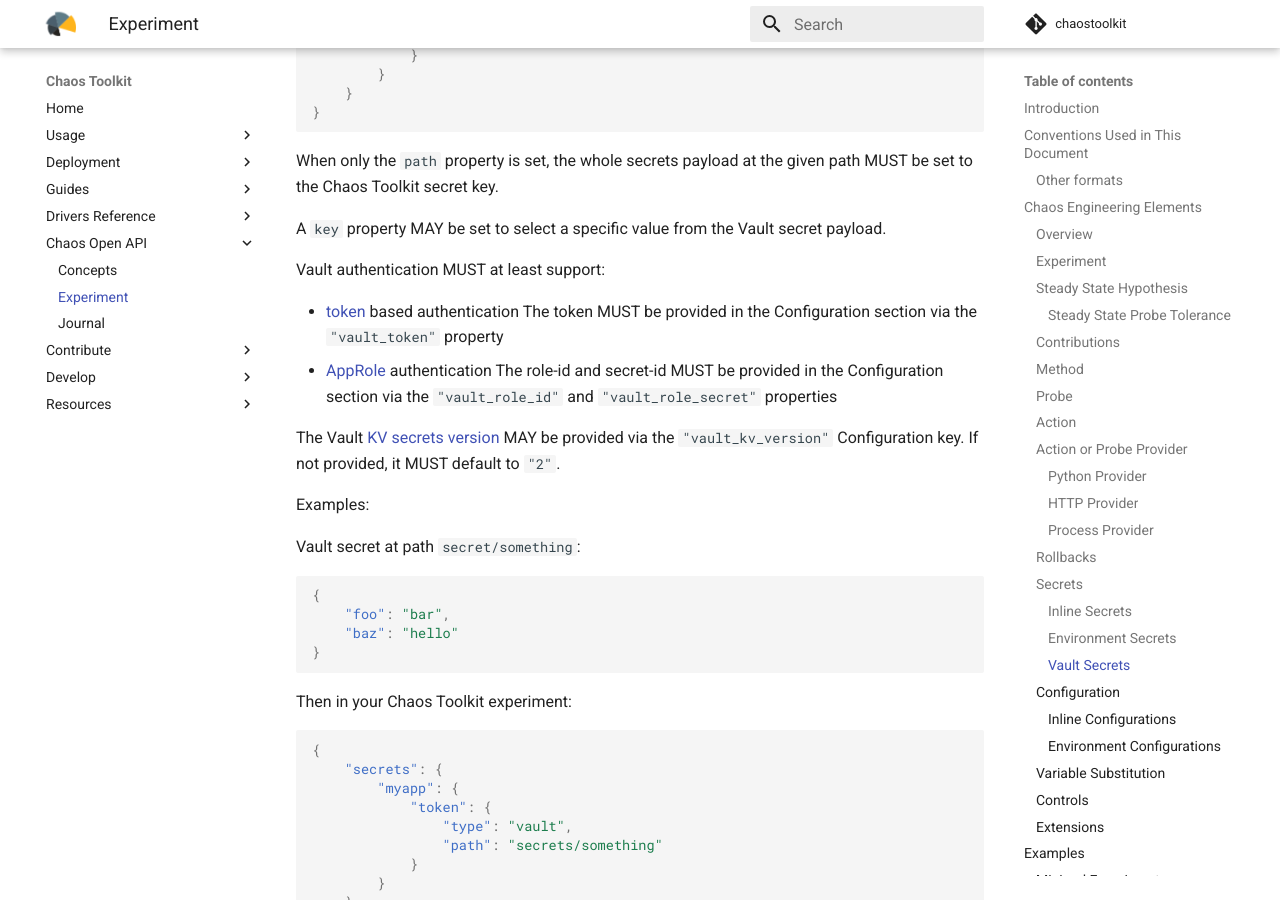
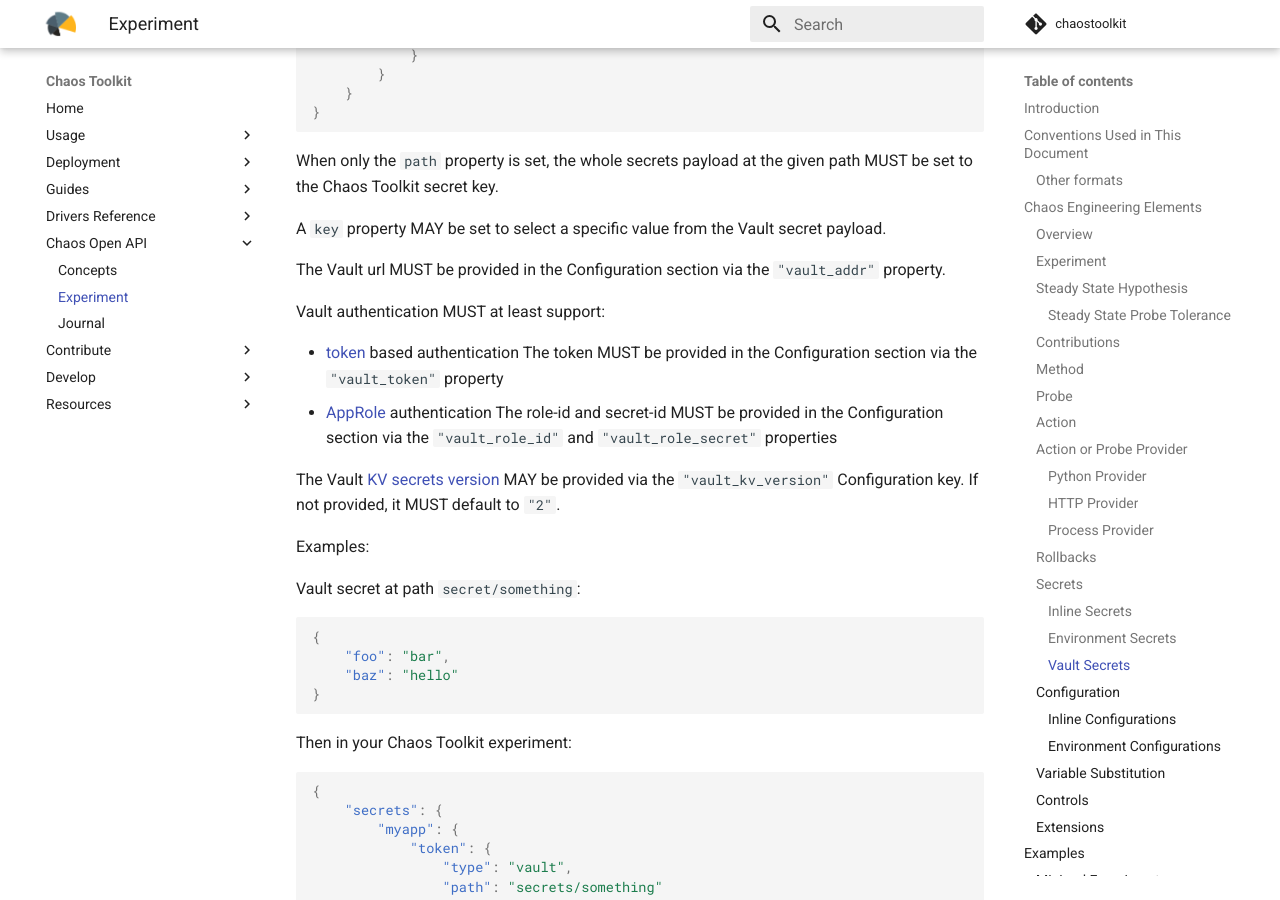
Before and after one commit to chaostoolkit/chaostoolkit-documentation, an MkDocs documentation site: the page built from sources/reference/api/experiment.md, in a window 1280 px wide and 900 px high, scrolled down 13448 px. Built offline with MkDocs 1.6.1 and Material for MkDocs 9.7.7, drawn with Linux system fonts in a browser that asks for light colours; comment, search, counter and statistics services are not loaded; some of the changed text lies outside the part shown.

Commit message:
Add missing vault address property missing in configuration
Signed-off-by: David Martin <david@chaosiq.io>

````diff
--- a/sources/reference/api/experiment.md
+++ b/sources/reference/api/experiment.md
@@ -690,6 +690,9 @@ path MUST be set to the Chaos Toolkit secret key.
 A `key` property MAY be set to select a specific value from the Vault secret
 payload.
 
+The Vault url MUST be provided in the Configuration section via
+the `"vault_addr"` property.
+
 Vault authentication MUST at least support:
 
 * [token][vaulttoken] based authentication
@@ -807,7 +810,7 @@ can be undefined and fallback to a default value for the experiment.
 ```json
 {
     "configuration": {
-        "vault_address": {
+        "vault_addr": {
             "type": "env",
             "key": "VAULT_ADDR",
             "default": "https://127.0.0.1:8200"
````
